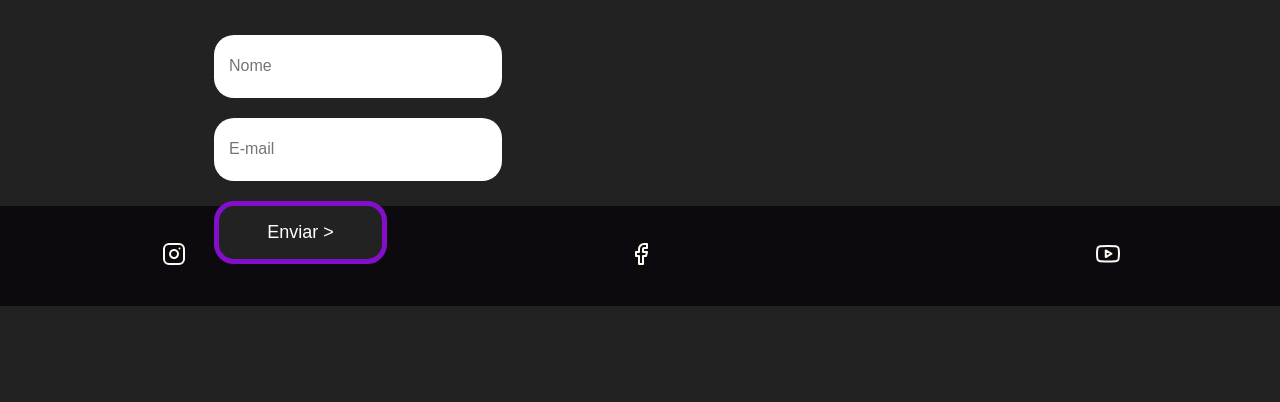
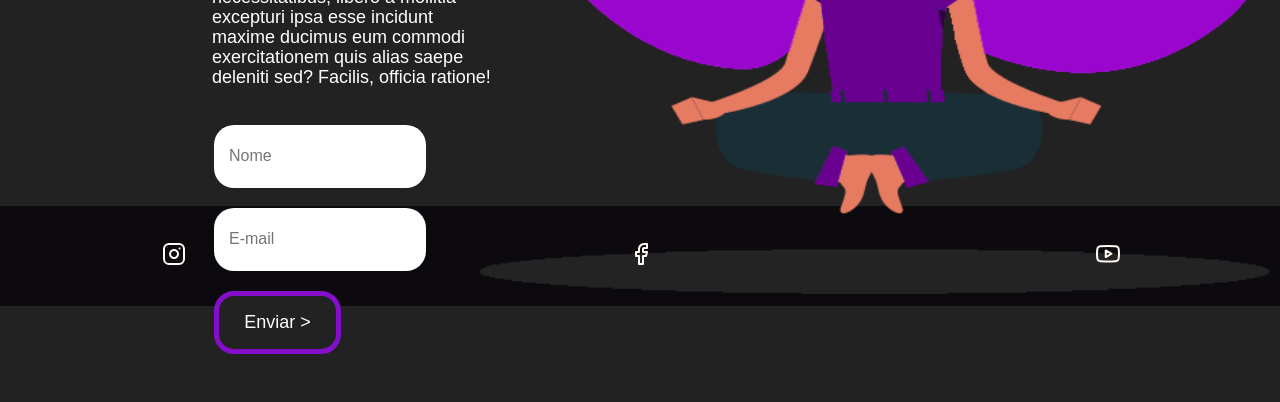
Before and after one commit to GabrielManicucci/Projeto-site-exerc-cio, a plain HTML site: page index.html in a window 1280 px wide. Shown: the part 518-920 px from the top of the page. Before the commit the page ends 830 px from the top, so only its background shows below. Drawn offline with Linux system fonts and the light colour scheme; the site is published under a folder, as on GitHub Pages, so addresses that start at the root find nothing.

Commit message:
Update index.html

```diff
--- a/index.html
+++ b/index.html
@@ -52,7 +52,7 @@
 
 
       <div class="imagem">
-        <img src="/assets/mulher-de-roxo-meditando.png" alt="mulher-de-roxo-meditando.png">
+        <img src="./assets/mulher-de-roxo-meditando.png" alt="mulher-de-roxo-meditando.png">
       </div>
     </section>
 
```
